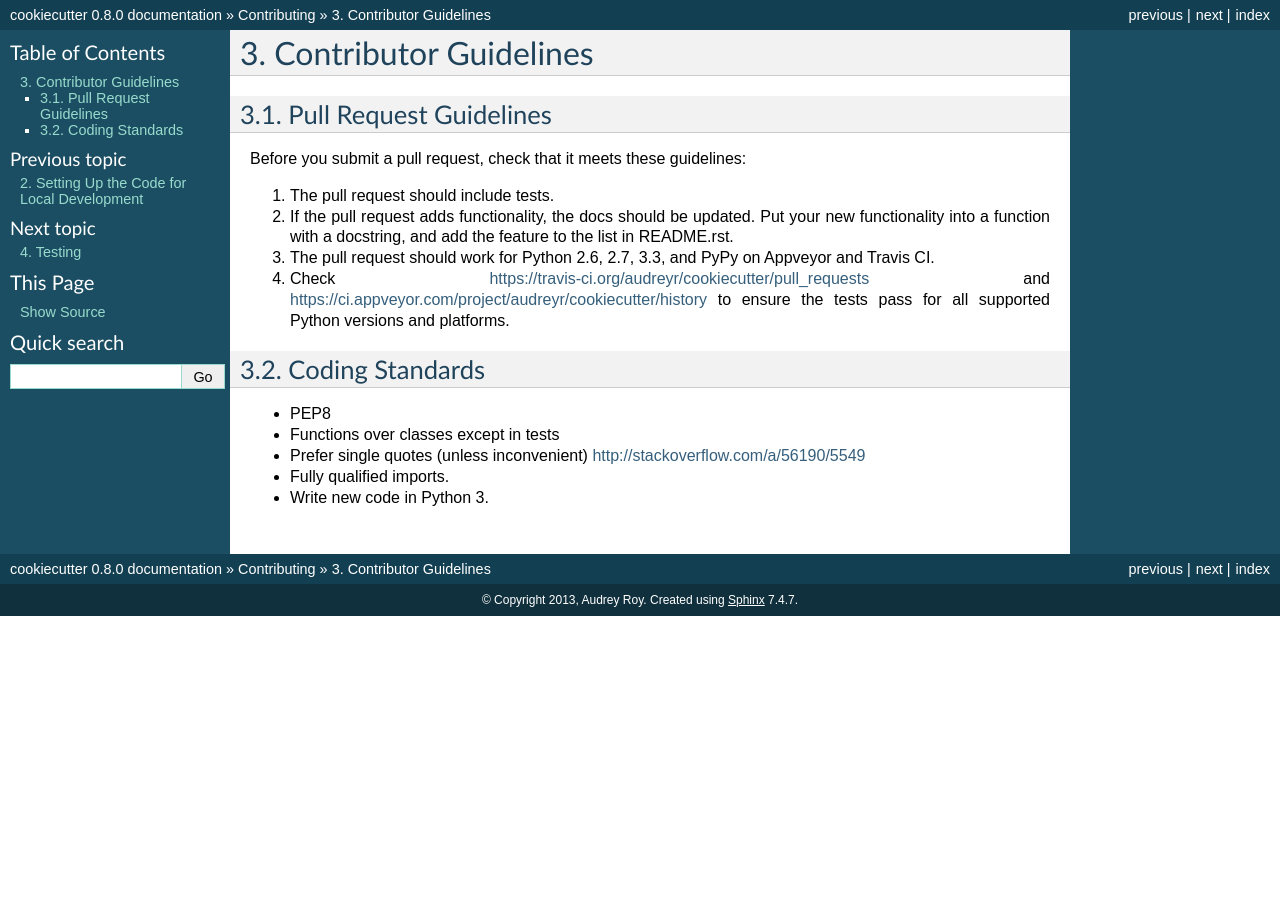
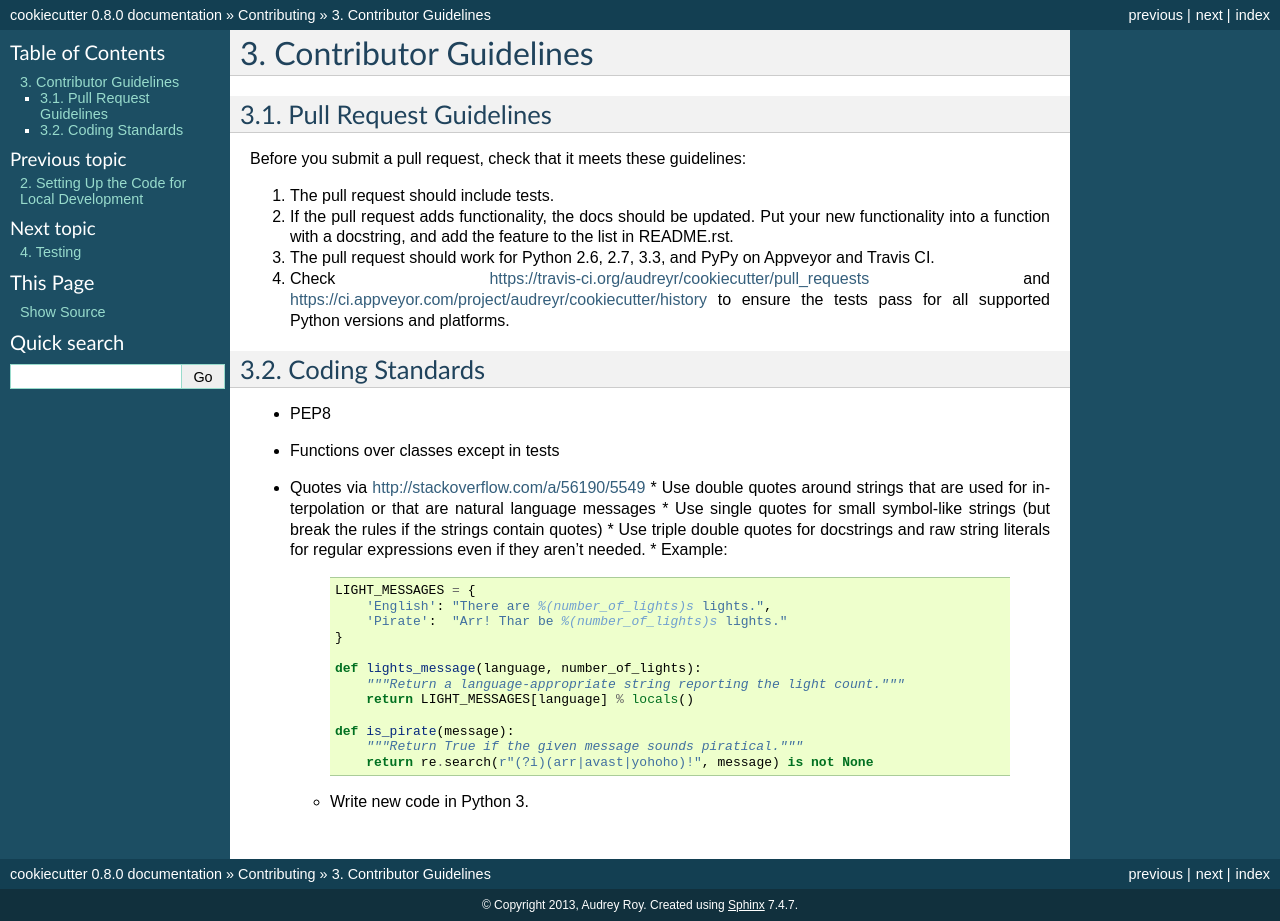
Before and after one commit to c-allen-tech/cookie, a Sphinx documentation site: the page built from docs/contributor_guidelines.rst, in a window 1280 px wide. Built offline with Sphinx 7.4.7, drawn with Linux system fonts in a browser that asks for light colours; formulas are drawn with MathJax 3; before the commit the page ends 900 px from its top, so only the background shows below that.

Commit message:
First attempt at coding standards
Fixes #219

```diff
--- a/docs/contributor_guidelines.rst
+++ b/docs/contributor_guidelines.rst
@@ -19,6 +19,25 @@ Coding Standards
 
 * PEP8
 * Functions over classes except in tests
-* Prefer single quotes (unless inconvenient) http://stackoverflow.com/a/56190/5549
-* Fully qualified imports.
-* Write new code in Python 3.
+* Quotes via http://stackoverflow.com/a/56190/5549
+  * Use double quotes around strings that are used for interpolation or that are natural language messages
+  * Use single quotes for small symbol-like strings (but break the rules if the strings contain quotes)
+  * Use triple double quotes for docstrings and raw string literals for regular expressions even if they aren't needed.
+  * Example:
+
+    .. code-block:: python
+
+        LIGHT_MESSAGES = {
+            'English': "There are %(number_of_lights)s lights.",
+            'Pirate':  "Arr! Thar be %(number_of_lights)s lights."
+        }
+
+        def lights_message(language, number_of_lights):
+            """Return a language-appropriate string reporting the light count."""
+            return LIGHT_MESSAGES[language] % locals()
+
+        def is_pirate(message):
+            """Return True if the given message sounds piratical."""
+            return re.search(r"(?i)(arr|avast|yohoho)!", message) is not None
+
+  * Write new code in Python 3.
```
